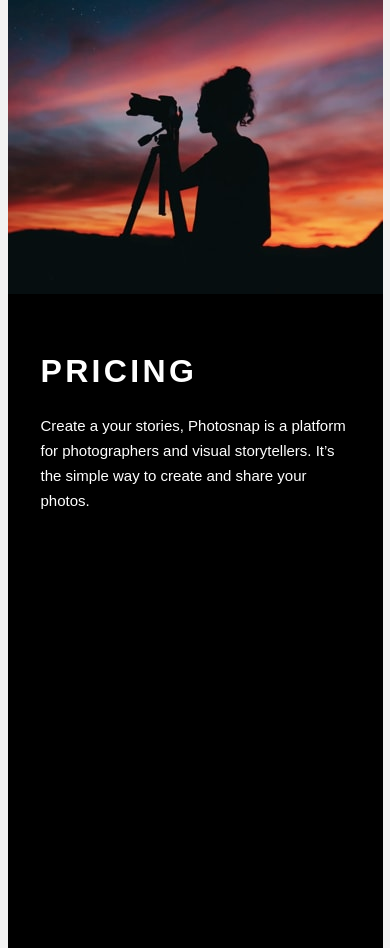
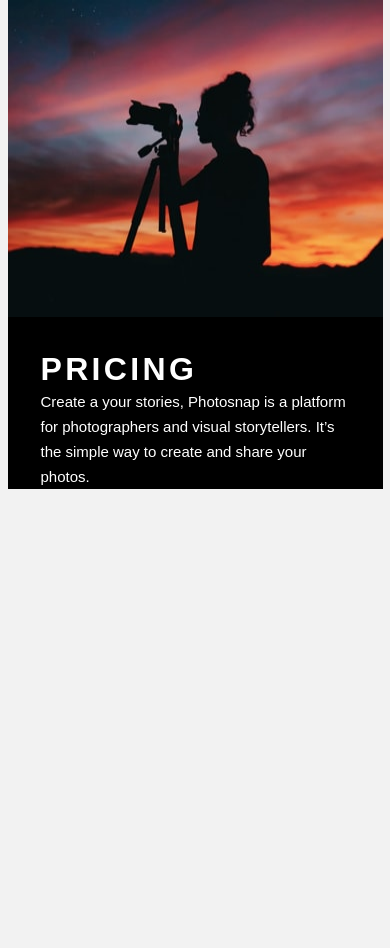
Before and after one commit to beqa200/photosnap-multi-page-website-005, a React (Create React App) app: page /pricing in a window 390 px wide. After the commit the page ends 844 px from the top, so only its background shows below. Built offline with nearby package versions, Linux system fonts and the light colour scheme.

Commit message:
add background images on tablet and desktop resolution

```diff
--- a/src/App.js
+++ b/src/App.js
@@ -99,7 +99,7 @@ function App() {
 
   return (
     <>
-      <GlobalStyles />
+      <GlobalStyles/>
       <Routes>
         <Route path="/" element={<Home images={images} />} />
         <Route path="/stories" element={<Stories images={images} />} />
--- a/src/pages/Stories.js
+++ b/src/pages/Stories.js
@@ -19,12 +19,12 @@ export default function Stories(props) {
           <Image src={props.images[3].path} alt={props.images[3].alt } className="noneDiv"/>
         </ImgWrapper>
 
-        <TextContainer>
+        <TextContainer bgColor="black" transparentColor='transparent'>
           <Title>{props.images[3].title}</Title>
           <Text>{props.images[3].text}</Text>
           <IconWrapper>
             <Invite>{props.images[3].invite}</Invite>
-            <Icon src={props.images[3].icon} />
+            <Icon src={props.images[3].icon} style={{filter: 'invert(98%)brightness(118%) contrast(100%)'}} />
           </IconWrapper>
         </TextContainer>
       </Container>
--- a/src/styled-components/GlobalStyles.js
+++ b/src/styled-components/GlobalStyles.js
@@ -14,6 +14,10 @@ import url('https://fonts.googleapis.com/css2?family=Antonio:wght@400;500;700&fa
     display:flex;
     justify-content:center;
   }
+  *{
+    margin: 0;
+    padding: 0;
+  }
 `;
 
 export default GlobalStyles;
--- a/src/styled-components/PhotoStoryStyled.js
+++ b/src/styled-components/PhotoStoryStyled.js
@@ -1,36 +1,45 @@
 import styled from "styled-components";
 
 const Container = styled.div`
+
+  background-color: ${({ transparentColor }) => transparentColor};
   @media screen and (min-width: 768px) {
     display: flex;
     flex-direction: ${({ ordering }) => ordering};
-    height: 650px;
-    background-size:cover;
+    min-height: 650px;
+    width: 768px;
+    background-size: cover;
     background-repeat: no-repeat;
-    background-image:url(${({bg})=>bg});
+    background-position: center;
+    background-image: url(${({ bg }) => bg});
   }
   @media screen and (min-width: 1440px) {
     width: 1440px;
-    background-size:cover;
+    height: 650px;
+    background-size: cover;
     background-repeat: no-repeat;
-    background-image:url(${({bg})=>bg});
+    background-image: url(${({ bg }) => bg});
+    background-color: url(${({ transparentColor }) => transparentColor});
   }
 `;
 
 const TextContainer = styled.div`
+  position: relative;
   padding-top: 32px;
   padding-left: 33px;
   padding-right: 24px;
   width: 375px;
-  height: 650px;
+  // height: 650px;
   box-sizing: border-box;
-  padding-bottom: 72px;
-
+  // padding-bottom: 72px;
+  background-color: ${({ bgColor }) => bgColor};
   @media screen and (min-width: 768px) {
+    // display:flex;
     width: 495px;
     height: 650px;
     padding: 173px 54px 173px 54px;
     grid-column: 1;
+    background-color: ${({ transparentColor }) => transparentColor};
   }
   @media screen and (min-width: 1440px) {
     width: 610px;
@@ -38,39 +47,47 @@ const TextContainer = styled.div`
   }
 `;
 const ImgWrapper = styled.div`
+width:375px;
+height:317px;
+
   @media (min-width: 768px) {
-    .noneDiv{
-      display:none;
+    .noneDiv {
+      display: none;
     }
-
+    width:273px;
+    height:650px;
   }
   @media screen and (min-width: 1440px) {
-    .noneDiv{
-      display:none;
+    .noneDiv {
+      display: none;
     }
     width: 830px;
     height: 650px;
   }
 `;
 const Image = styled.img`
+    width:375px;
+    height:100%;
   @media (min-width: 768px) {
     width: 273px;
-    height: 650px;
+    height:100%;
     object-fit: cover;
     object-position: 35% 100%;
   }
   @media (min-width: 1440px) {
     width: 830px;
-    height: 650px;
+    height: 100%;
   }
 `;
 
 const Stick = styled.div`
+margin-top:-4px;
   position: absolute;
   width: 128px;
   height: 6px;
-  top: 0;
-  left: 33px;
+  // top: -6px;
+  // left: 33px;
+
   background: linear-gradient(
     26.57deg,
     #ffc593 0%,
@@ -124,7 +141,7 @@ const BlackInvite = styled.div`
 `;
 const IconWrapper = styled.div`
 display:flex:
-height:15px;
+height: 10px;
 margin-top:23px;
 grid-column: 2;
 }
```
